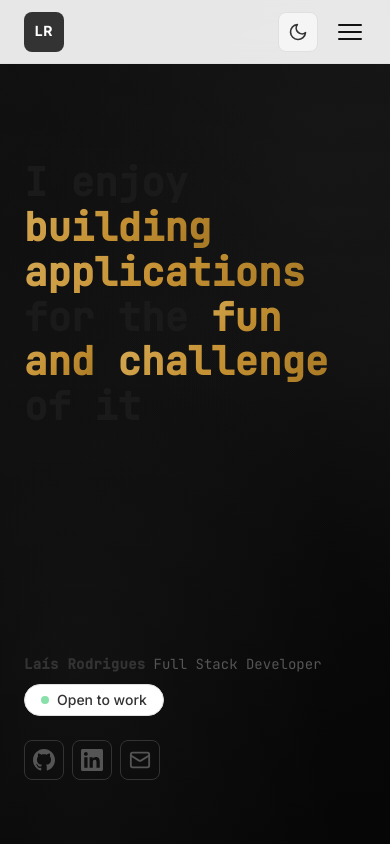
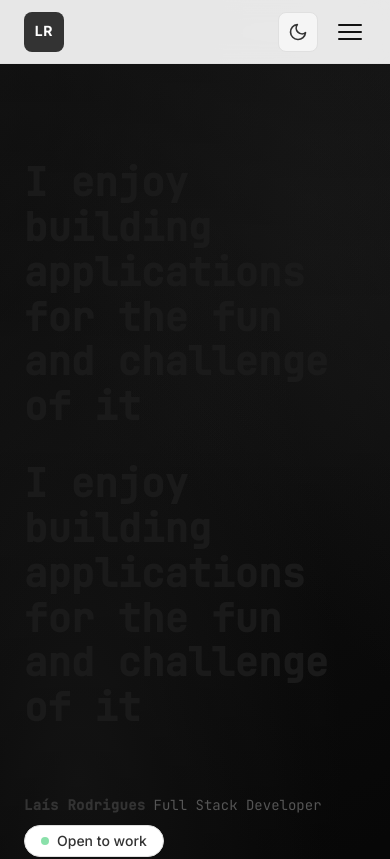
Before and after one commit to laisrod/portifolio-react, a React (Vite) app: page / in a window 390 px wide. Shown: the top 859 px of the page. Built offline with nearby package versions, Linux system fonts and the light colour scheme.

Commit message:
style: add yellow (#f5c518) hover to social icons, nav links, project cards, footer links and send button

```diff
--- a/src/styles/components/About.css
+++ b/src/styles/components/About.css
@@ -82,7 +82,7 @@
 }
 
 .about__social-link:hover {
-  color: var(--color-accent);
+  color: #f5c518;
   transform: translateY(-2px);
 }
 
--- a/src/styles/components/Contact.css
+++ b/src/styles/components/Contact.css
@@ -99,7 +99,8 @@
 }
 
 .contact__submit:hover {
-  opacity: 0.85;
+  background-color: #f5c518;
+  color: #111111;
   transform: translateY(-1px);
 }
 
--- a/src/styles/components/Footer.css
+++ b/src/styles/components/Footer.css
@@ -35,7 +35,7 @@
 }
 
 .footer__link:hover {
-  color: var(--color-accent);
+  color: #f5c518;
 }
 
 /* Responsive */
--- a/src/styles/components/Header.css
+++ b/src/styles/components/Header.css
@@ -77,12 +77,12 @@
   left: 0;
   width: 0;
   height: 2px;
-  background-color: #555555;
+  background-color: #f5c518;
   transition: width var(--transition-base);
 }
 
 .header__nav-link:hover {
-  color: var(--color-accent);
+  color: #f5c518;
 }
 
 .header__nav-link:hover::after {
--- a/src/styles/components/Hero.css
+++ b/src/styles/components/Hero.css
@@ -64,28 +64,11 @@
   padding-top: var(--space-3xl);
 }
 
-/* ---- Desktop spotlight (animated h1) ---- */
-/* On devices with a mouse: show the animated version, hide static */
-@media (hover: hover) and (pointer: fine) {
-  .hero__statement--mobile {
-    display: none;
+/* Spotlight radius smaller on mobile */
+@media (max-width: 768px) {
+  .hero__statement {
+    touch-action: pan-y;
   }
-}
-
-/* ---- Mobile / touch fallback (static gold) ---- */
-/* On touch devices: hide the animated version, show gold static */
-@media (hover: none), (pointer: coarse) {
-  /* Hide the animated h1 (first child) */
-  .hero__statement:not(.hero__statement--mobile) {
-    display: none;
-  }
-}
-
-.hero__statement--gold {
-  background: linear-gradient(135deg, #d4a853, #c49032, #a67825);
-  -webkit-background-clip: text;
-  background-clip: text;
-  -webkit-text-fill-color: transparent;
 }
 
 /* Bottom bar — name, title, badge, social */
@@ -95,6 +78,8 @@
   justify-content: space-between;
   margin-top: auto;
   padding-top: var(--space-3xl);
+  position: relative;
+  z-index: 5;
 }
 
 .hero__info {
@@ -133,12 +118,14 @@
   border-radius: var(--radius-md);
   color: var(--color-text-tertiary);
   border: 1px solid #333333;
-  transition: all var(--transition-fast);
+  transition: color var(--transition-fast), border-color var(--transition-fast), transform var(--transition-fast);
+  position: relative;
+  z-index: 5;
 }
 
 .hero__social-link:hover {
-  color: #d4a853;
-  border-color: #d4a853;
+  color: #f5c518;
+  border-color: #f5c518;
   transform: translateY(-2px);
 }
 
--- a/src/styles/components/ProjectCard.css
+++ b/src/styles/components/ProjectCard.css
@@ -7,11 +7,13 @@
   border: 1px solid var(--color-border);
   border-radius: var(--radius-lg);
   overflow: hidden;
-  transition: border-color var(--transition-fast);
+  transition: border-color var(--transition-base), transform var(--transition-base), box-shadow var(--transition-base);
 }
 
 .project-card:hover {
-  border-color: var(--color-border-hover);
+  border-color: #f5c518;
+  transform: translateY(-4px);
+  box-shadow: 0 8px 24px rgba(245, 197, 24, 0.12);
 }
 
 /* Image area */
@@ -92,7 +94,7 @@
 }
 
 .project-card__link:hover {
-  color: var(--color-accent);
+  color: #f5c518;
 }
 
 /* Responsive */
```
